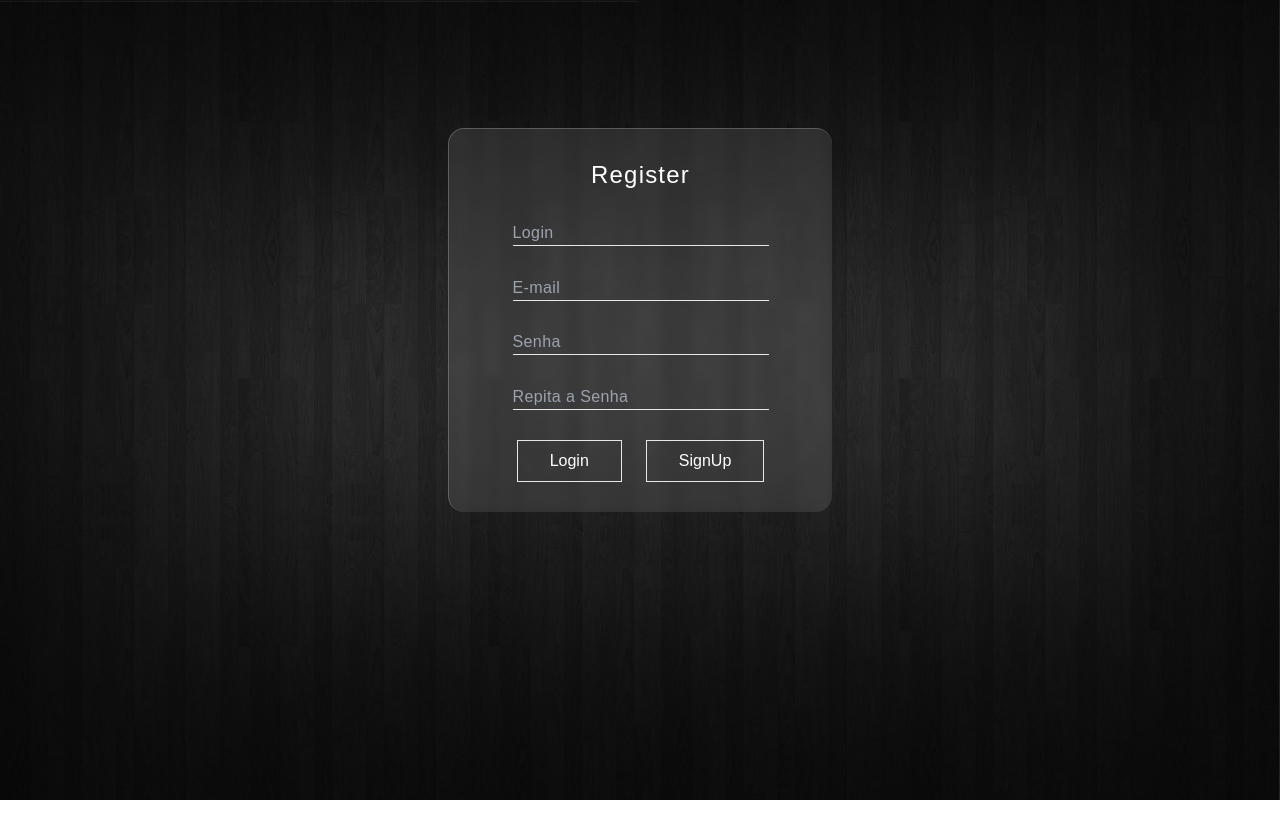
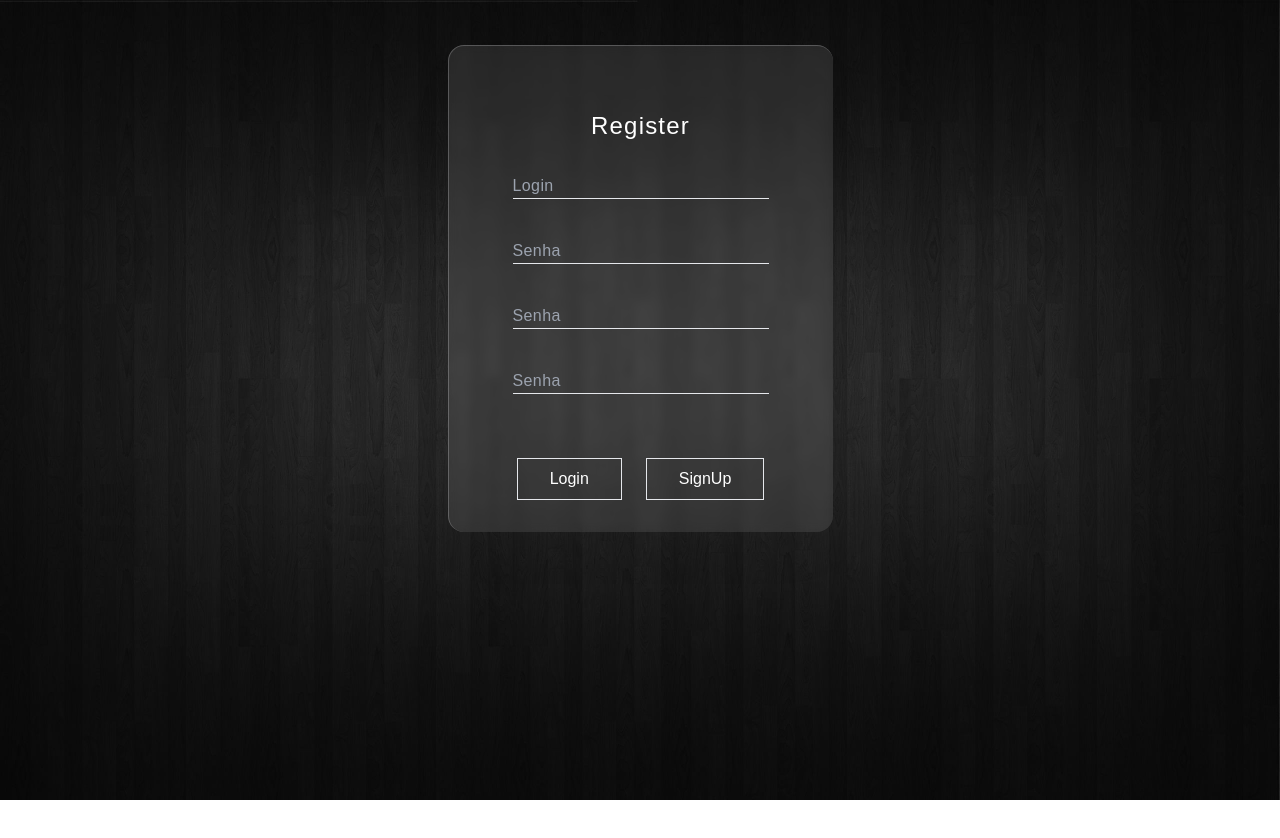
Before and after one commit to icarodr/bank-site, a Next.js app in the folder front/: page /signup in a window 1280 px wide. Shown: the top 838 px of the page. Built offline with nearby package versions, Linux system fonts and the light colour scheme.

Commit message:
correct signup page

```diff
--- a/front/components/Login and SignUp/Login.jsx
+++ b/front/components/Login and SignUp/Login.jsx
@@ -5,7 +5,7 @@ const Login = () => {
         <div className="text-white text-2xl tracking-wider">Login</div>
         <input type="username" placeholder="Login" className="w-64 text-white bg-transparent focus:outline-none border border-r-0 border-t-0 border-l-0 tracking-wide"/>
         <input type="password" placeholder="Senha" className="w-64 text-white bg-transparent focus:outline-none border border-r-0 border-t-0 border-l-0 tracking-wide"/>
-        <div className="">
+        <div>
           <button className="text-white cursor-pointer px-8 py-2 bg-transparent hover:bg-white/20 border mr-6">Login</button>
           <button className="text-white cursor-pointer px-8 py-2 bg-transparent hover:bg-white/20 border">SignUp</button>
         </div>
--- a/front/components/Login and SignUp/SignUp.jsx
+++ b/front/components/Login and SignUp/SignUp.jsx
@@ -2,18 +2,18 @@ import Link from "next/link";
 
 const Register = () => {
  return(
-    <div className="container h-96 w-96 bg-white bg-opacity-10 relative z-2 rounded-2xl border border-r-0 border-b-0 border-gray-200/25 drop-shadow-2xl backdrop-filter backdrop-blur-sm">
-    <form className="h-full flex flex-col justify-evenly items-center">
-        <div className="text-white text-2xl tracking-wider">Register</div>
-            <input type="username" placeholder="Login" className="w-64 text-white bg-transparent focus:outline-none border border-r-0 border-t-0 border-l-0 tracking-wide "/>
-            <input type="email" placeholder="E-mail" className="w-64 text-white bg-transparent focus:outline-none border border-r-0 border-t-0 border-l-0 tracking-wide"/>
-            <input type="username" placeholder="Senha" className="w-64 text-white bg-transparent focus:outline-none border border-r-0 border-t-0 border-l-0 tracking-wide "/>
-            <input type="email" placeholder="Repita a Senha" className="w-64 text-white bg-transparent focus:outline-none border border-r-0 border-t-0 border-l-0 tracking-wide"/>
-        <div className="">
-            <button className="text-white cursor-pointer px-8 py-2 bg-transparent hover:bg-white/20 border mr-6">Login</button>
-            <button className="text-white cursor-pointer px-8 py-2 bg-transparent hover:bg-white/20 border">SignUp</button>
+    <div className="bg-white bg-opacity-10 rounded-2xl border border-r-0 border-b-0 border-gray-200/25 drop-shadow-2xl backdrop-filter backdrop-blur-sm">
+      <form className="m-16 flex flex-col items-center">
+        <div className="text-white text-2xl tracking-wider mb-8">Register</div>
+        <input type="username" placeholder="Login" className="w-64 text-white bg-transparent focus:outline-none border border-r-0 border-t-0 border-l-0 tracking-wide mb-10"/>
+        <input type="password" placeholder="Senha" className="w-64 text-white bg-transparent focus:outline-none border border-r-0 border-t-0 border-l-0 tracking-wide mb-10"/>
+        <input type="password" placeholder="Senha" className="w-64 text-white bg-transparent focus:outline-none border border-r-0 border-t-0 border-l-0 tracking-wide mb-10"/>
+        <input type="password" placeholder="Senha" className="w-64 text-white bg-transparent focus:outline-none border border-r-0 border-t-0 border-l-0 tracking-wide mb-16"/>
+        <div className="mb-8">
+          <button className="text-white cursor-pointer px-8 py-2 bg-transparent hover:bg-white/20 border mr-6">Login</button>
+          <button className="text-white cursor-pointer px-8 py-2 bg-transparent hover:bg-white/20 border">SignUp</button>
         </div>
-    </form>
+      </form>
     </div>
   )
 }
```
Also changed, not shown: 1 other file (tests, documents, lock files or other folders).
